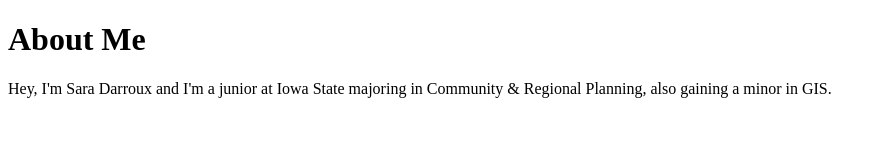
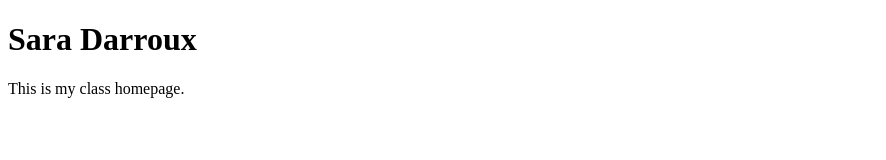
Before and after one commit to sdarroux/LA458, a plain HTML site: page index.html in a window 1280 px wide. Shown: the whole page, without its empty margins (0-886 px from the left). Drawn offline with Linux system fonts and the light colour scheme.

Commit message:
Update index.html

```diff
--- a/index.html
+++ b/index.html
@@ -1,12 +1,12 @@
 <!DOCTYPE html>
 <html>
 <head>
-<title>Exercise 1</title>
+<title>CRP 458</title>
 </head>
 <body>
 
-<h1>About Me</h1>
-<p>Hey, I'm Sara Darroux and I'm a junior at Iowa State majoring in Community & Regional Planning, also gaining a minor in GIS.</p>
+<h1>Sara Darroux</h1>
+<p>This is my class homepage.</p>
 
 </body>
 </html>
```
